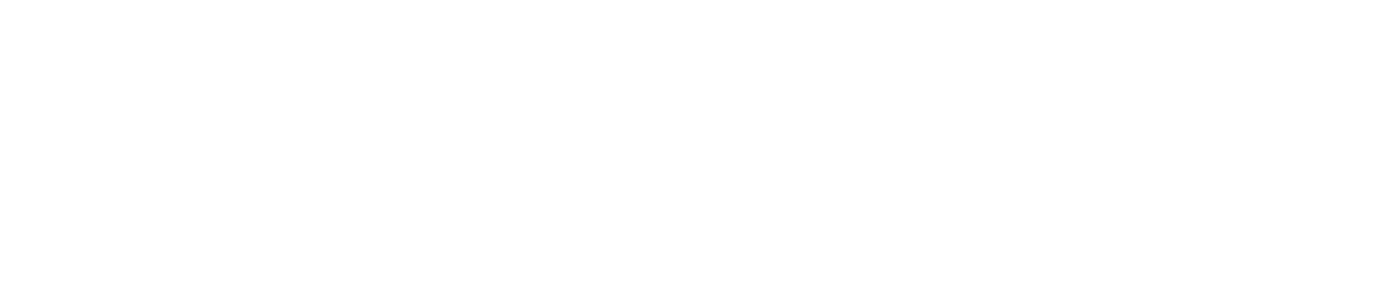
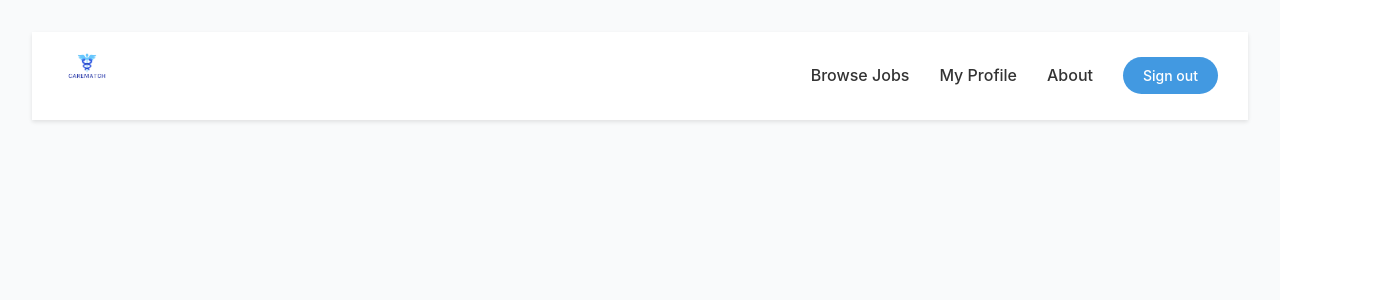
Before and after one commit to majaajhorn/wa-projekt-frontend, a Vue app: page /about in a window 1280 px wide. Before the commit this address had no page. Shown: the top 300 px of the page, 1376 px wide, since content can reach past the window. Built offline with nearby package versions, Linux system fonts and the light colour scheme.

Commit message:
Dodan navbar ali ga treba srediti

```diff
--- a/src/App.vue
+++ b/src/App.vue
@@ -1,26 +1,41 @@
+<template>
+  <AppLayout>
+    <router-view />
+  </AppLayout>
+</template>
+
 <script>
+import AppLayout from './components/AppLayout.vue';
+
 export default {
   name: 'App',
+  components: {
+    AppLayout
+  }
 };
 </script>
 
-<template>
-  <div id="app">
-    <router-view></router-view> <!-- This is where the route's component will be rendered -->
-  </div>
-</template>
+<style>
+/* Global styles */
+* {
+  margin: 0;
+  padding: 0;
+  box-sizing: border-box;
+}
 
-<style scoped>
-.logo {
-  height: 6em;
-  padding: 1.5em;
-  will-change: filter;
-  transition: filter 300ms;
+body {
+  font-family: -apple-system, BlinkMacSystemFont, 'Segoe UI', Roboto, Oxygen, Ubuntu, Cantarell, 'Open Sans', 'Helvetica Neue', sans-serif;
+  background-color: #f9fafb;
+  color: #333;
+  line-height: 1.6;
 }
-.logo:hover {
-  filter: drop-shadow(0 0 2em #646cffaa);
+
+a {
+  text-decoration: none;
+  color: inherit;
 }
-.logo.vue:hover {
-  filter: drop-shadow(0 0 2em #42b883aa);
+
+button {
+  cursor: pointer;
 }
 </style>
--- /dev/null
+++ b/src/components/AppLayout.vue
@@ -0,0 +1,50 @@
+<template>
+    <div class="app-layout">
+      <!-- Show navbar on all pages except login and register -->
+      <NavBar v-if="showNavbar" />
+
+      <!-- Main content area -->
+      <main class="content">
+        <slot></slot>
+      </main>
+    </div>
+  </template>
+
+  <script>
+  import { computed } from 'vue';
+  import { useRoute } from 'vue-router';
+  import NavBar from './NavBar.vue';
+
+  export default {
+    name: 'AppLayout',
+    components: {
+      NavBar
+    },
+    setup() {
+      const route = useRoute();
+
+      // Don't show navbar on login and register pages
+      const showNavbar = computed(() => {
+        const noNavbarRoutes = ['/', '/login', '/register'];
+        return !noNavbarRoutes.includes(route.path);
+      });
+
+      return {
+        showNavbar
+      };
+    }
+  };
+  </script>
+
+  <style scoped>
+  .app-layout {
+    min-height: 100vh;
+    display: flex;
+    flex-direction: column;
+  }
+
+  .content {
+    flex: 1;
+    padding: 20px;
+  }
+  </style>
--- /dev/null
+++ b/src/components/NavBar.vue
@@ -0,0 +1,164 @@
+<template>
+    <nav class="navbar">
+      <div class="navbar-logo">
+        <!-- Updated logo link to direct to the appropriate dashboard based on user role -->
+        <router-link :to="userRole === 'employer' ? '/employer-dashboard' : '/jobseeker-dashboard'">
+          <img src="../assets/carematch-logo.png" alt="CareMatch Logo" class="logo-image">
+        </router-link>
+      </div>
+      <div class="navbar-links">
+        <!-- Show "Browse Jobs" for jobseekers, "Browse Carers" for employers -->
+        <router-link
+          :to="userRole === 'employer' ? '/browse-carers' : '/job-search'"
+          class="nav-link"
+        >
+          {{ userRole === 'employer' ? 'Browse Carers' : 'Browse Jobs' }}
+        </router-link>
+
+        <!-- Link to Profile -->
+        <router-link to="/my-profile" class="nav-link">
+          My Profile
+        </router-link>
+
+        <!-- About Link -->
+        <router-link to="/about" class="nav-link">
+          About
+        </router-link>
+
+        <!-- Sign Out Button -->
+        <button @click="signOut" class="sign-out-btn">
+          Sign out
+        </button>
+      </div>
+    </nav>
+  </template>
+
+  <script>
+  import { ref, onMounted } from 'vue';
+  import { useRouter } from 'vue-router';
+
+  export default {
+    name: 'NavBar',
+    setup() {
+      const router = useRouter();
+      const userRole = ref('');
+
+      onMounted(() => {
+        // Get user role from localStorage
+        userRole.value = localStorage.getItem('userRole') || 'jobseeker';
+      });
+
+      const signOut = () => {
+        // Clear user data from localStorage
+        localStorage.removeItem('token');
+        localStorage.removeItem('userRole');
+        localStorage.removeItem('user');
+
+        // Redirect to home/login page
+        router.push('/');
+      };
+
+      return {
+        userRole,
+        signOut
+      };
+    }
+  };
+  </script>
+
+  <style scoped>
+  .navbar {
+    display: flex;
+    justify-content: space-between;
+    align-items: center;
+    padding: 15px 30px;
+    background-color: #ffffff;
+    box-shadow: 0 2px 4px rgba(0, 0, 0, 0.1);
+  }
+
+  .navbar-logo {
+    flex: 0 0 auto;
+  }
+
+  .logo-image {
+    height: 50px;
+    width: auto;
+  }
+
+  .navbar-links {
+    display: flex;
+    align-items: center;
+    gap: 30px;
+  }
+
+  .nav-link {
+    color: #333;
+    text-decoration: none;
+    font-size: 16px;
+    font-weight: 500;
+    padding: 8px 0;
+    position: relative;
+    transition: color 0.3s;
+  }
+
+  .nav-link:hover {
+    color: #4299e1;
+  }
+
+  .nav-link::after {
+    content: '';
+    position: absolute;
+    width: 0;
+    height: 2px;
+    bottom: 0;
+    left: 0;
+    background-color: #4299e1;
+    transition: width 0.3s;
+  }
+
+  .nav-link:hover::after {
+    width: 100%;
+  }
+
+  .sign-out-btn {
+    background-color: #4299e1;
+    color: white;
+    border: none;
+    border-radius: 20px;
+    padding: 10px 20px;
+    font-size: 14px;
+    font-weight: 500;
+    cursor: pointer;
+    transition: background-color 0.3s;
+  }
+
+  .sign-out-btn:hover {
+    background-color: #3182ce;
+  }
+
+  @media (max-width: 768px) {
+    .navbar {
+      flex-direction: column;
+      padding: 15px;
+    }
+
+    .navbar-logo {
+      margin-bottom: 15px;
+    }
+
+    .navbar-links {
+      width: 100%;
+      justify-content: space-around;
+      gap: 10px;
+    }
+
+    .nav-link {
+      font-size: 14px;
+    }
+
+    .sign-out-btn {
+      padding: 8px 15px;
+      font-size: 12px;
+    }
+  }
+  </style>
```
Also changed, not shown: src/assets/carematch-logo.png (added), src/assets/logo.png (deleted).
